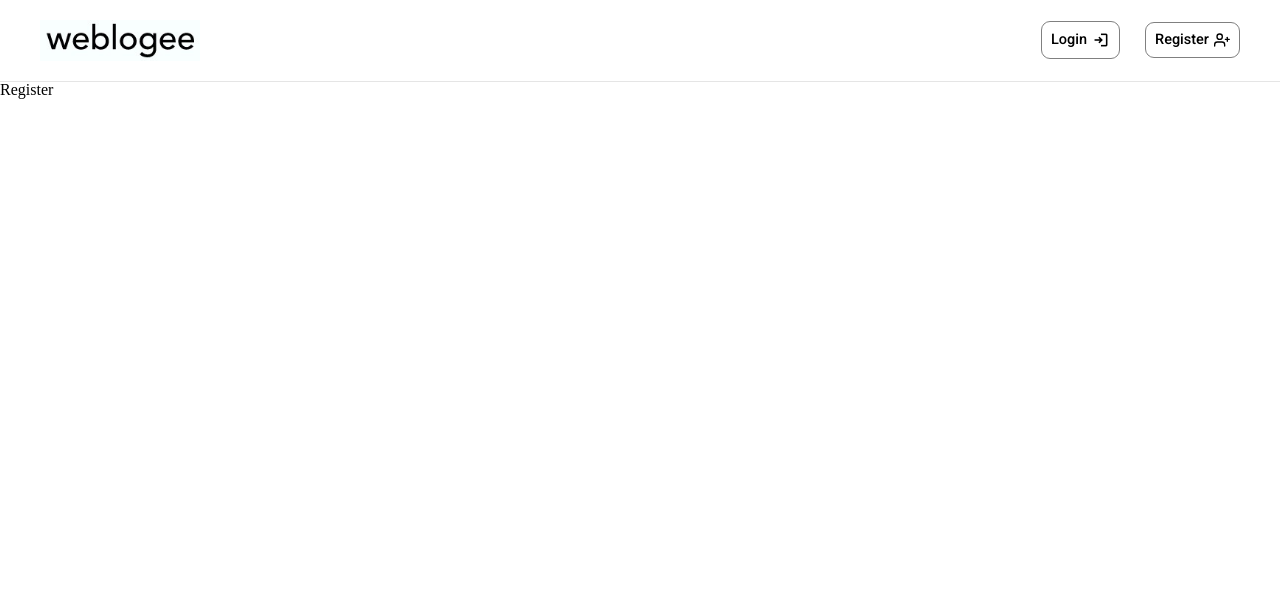
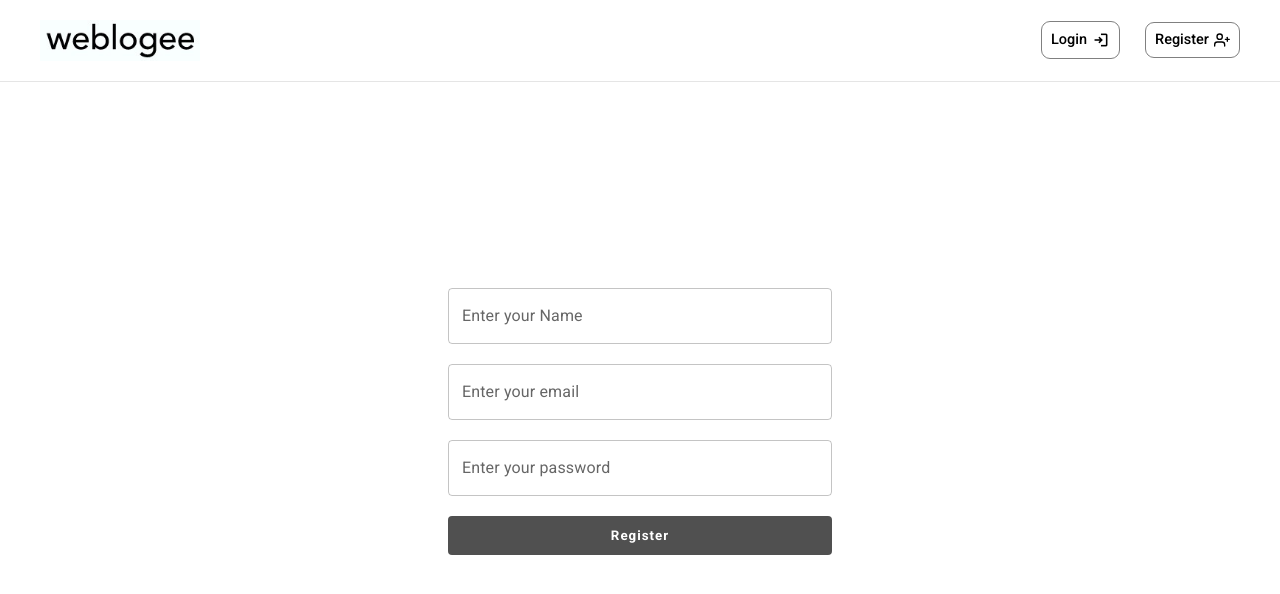
Before and after one commit to GiorgiNefaridze/weblogee, a React (Vite) app in the folder client/: page /register in a window 1280 px wide. Shown: the top 594 px of the page. Built offline with nearby package versions, Linux system fonts and the light colour scheme; the HTML template or start-up script is replaced by a standard one.

Commit message:
make register route structure/react-hook-form

```diff
--- a/client/src/components/FormFields.tsx
+++ b/client/src/components/FormFields.tsx
@@ -2,15 +2,16 @@ import { FC } from "react";
 import { TextField } from "@mui/material";
 
 interface IProps {
+  type: string;
   label: string;
   register: any;
   error: string | undefined;
 }
 
-const FormField: FC<IProps> = ({ label, register, error }) => {
+const FormField: FC<IProps> = ({ type, label, register, error }) => {
   return (
     <>
-      <TextField label={label} {...register} />
+      <TextField type={type} label={label} {...register} />
       {error && <span style={{ color: "red" }}>{error}</span>}
     </>
   );
--- a/client/src/components/Login/Login.tsx
+++ b/client/src/components/Login/Login.tsx
@@ -9,7 +9,7 @@ interface IForm {
   password: string;
 }
 
-const emailRegExp = /^[A-Z0-9._%+-]+@[A-Z0-9.-]+\.[A-Z]{2,}$/i;
+export const emailRegExp = /^[A-Z0-9._%+-]+@[A-Z0-9.-]+\.[A-Z]{2,}$/i;
 
 const Login = () => {
   const {
@@ -26,6 +26,7 @@ const Login = () => {
     <LoginWrapper>
       <form onSubmit={handleSubmit(submitForm)}>
         <FormField
+          type="text"
           register={{
             ...register("email", {
               required: "Email is required",
@@ -36,6 +37,7 @@ const Login = () => {
           error={errors?.email?.message}
         />
         <FormField
+          type="password"
           register={{
             ...register("password", {
               required: "Password is required",
--- a/client/src/components/Register/Register.style.ts
+++ b/client/src/components/Register/Register.style.ts
@@ -1 +1,32 @@
 import styled from "styled-components";
+
+export const RegisterWrapper = styled.div`
+  width: 100%;
+  height: 85vh;
+  display: flex;
+  align-items: center;
+  justify-content: center;
+  font-family: "Roboto", sans-serif;
+
+  form {
+    width: 30%;
+    display: flex;
+    flex-direction: column;
+    gap: 20px 0;
+    button {
+      color: white;
+      border: none;
+      border-radius: 4px;
+      background-color: #505050;
+      outline: none;
+      padding: 12px 15px;
+      font-family: "Roboto", sans-serif;
+      font-weight: 600;
+      letter-spacing: 1px;
+      cursor: pointer;
+      &:hover {
+        background-color: black;
+      }
+    }
+  }
+`;
--- a/client/src/components/Register/Register.tsx
+++ b/client/src/components/Register/Register.tsx
@@ -1,9 +1,72 @@
-import {FC} from 'react'
+import { FC } from "react";
+import { useForm } from "react-hook-form";
 
-const Register:FC = () => {
-  return (
-    <div>Register</div>
-  )
+import { emailRegExp } from "../Login/Login";
+import FormField from "../FormFields";
+
+import { RegisterWrapper } from "./Register.style";
+
+interface IForm {
+  userName: string;
+  email: string;
+  password: string;
 }
 
-export default Register
+const Register: FC = () => {
+  const {
+    register,
+    handleSubmit,
+    formState: { errors },
+  } = useForm<IForm>();
+
+  const submitForm = (data: IForm) => {
+    console.log(data);
+  };
+
+  return (
+    <RegisterWrapper>
+      <form onSubmit={handleSubmit(submitForm)}>
+        <FormField
+          type="text"
+          register={{
+            ...register("userName", {
+              required: "Name is required",
+              minLength: { value: 3, message: "Name is too short" },
+              maxLength: { value: 15, message: "Name is too long" },
+            }),
+          }}
+          label="Enter your Name"
+          error={errors?.userName?.message}
+        />
+        <FormField
+          type="email"
+          register={{
+            ...register("email", {
+              required: "Email is required",
+              pattern: { value: emailRegExp, message: "Email is not valid" },
+            }),
+          }}
+          label="Enter your email"
+          error={errors?.email?.message}
+        />
+        <FormField
+          type="password"
+          register={{
+            ...register("password", {
+              required: "Password is required",
+              minLength: {
+                value: 4,
+                message: "Password should includes at least 4 characters",
+              },
+            }),
+          }}
+          label="Enter your password"
+          error={errors?.password?.message}
+        />
+        <button type="submit">Register</button>
+      </form>
+    </RegisterWrapper>
+  );
+};
+
+export default Register;
```
